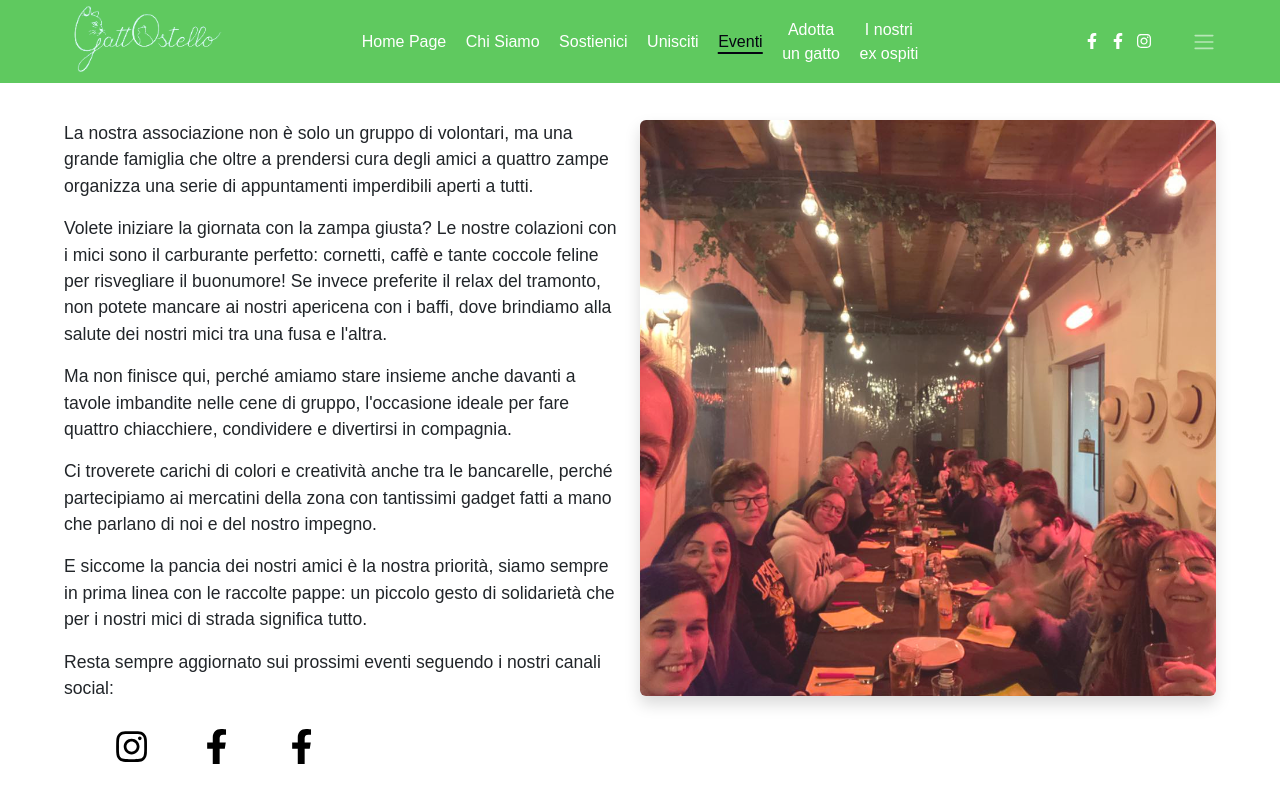
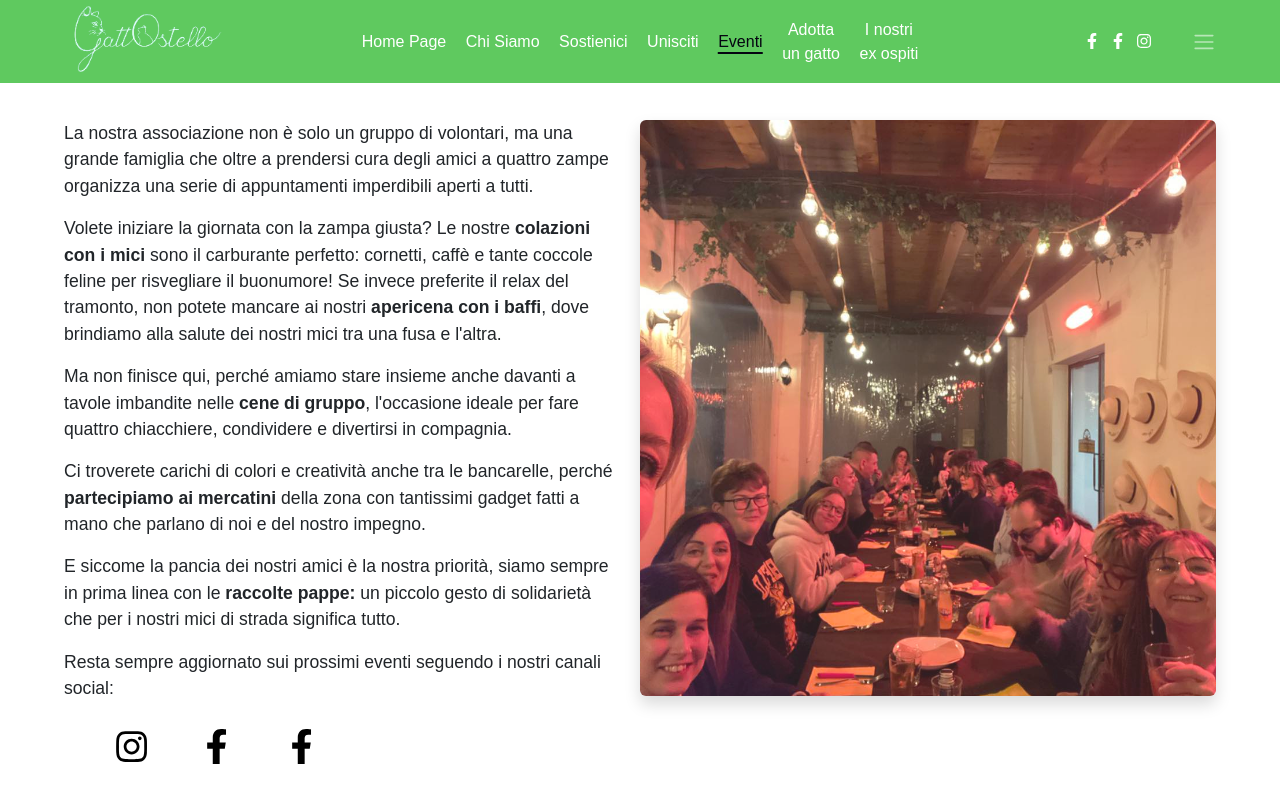
Before and after one commit to StefanoSalaa98/Gattostello, a React (Vite) app in the folder frontend/: page /eventi in a window 1280 px wide. Shown: the top 800 px of the page. Built offline with nearby package versions, Linux system fonts and the light colour scheme.

Commit message:
Evidenzia parole importanti

```diff
--- a/frontend/src/pages/Eventi.jsx
+++ b/frontend/src/pages/Eventi.jsx
@@ -36,16 +36,16 @@ export default function Eventi() {
                         appuntamenti imperdibili aperti a tutti.
                     </p>
                     <p>
-                        Volete iniziare la giornata con la zampa giusta? Le nostre colazioni con i mici sono il carburante perfetto: cornetti, caffè e tante coccole feline per risvegliare il buonumore! Se invece preferite il relax del tramonto, non potete mancare ai nostri apericena con i baffi, dove brindiamo alla salute dei nostri mici tra una fusa e l'altra.
+                        Volete iniziare la giornata con la zampa giusta? Le nostre <strong> colazioni con i mici </strong> sono il carburante perfetto: cornetti, caffè e tante coccole feline per risvegliare il buonumore! Se invece preferite il relax del tramonto, non potete mancare ai nostri <strong> apericena con i baffi</strong>, dove brindiamo alla salute dei nostri mici tra una fusa e l'altra.
                     </p>
                     <p>
-                        Ma non finisce qui, perché amiamo stare insieme anche davanti a tavole imbandite nelle cene di gruppo, l'occasione ideale per fare quattro chiacchiere, condividere e divertirsi in compagnia.
+                        Ma non finisce qui, perché amiamo stare insieme anche davanti a tavole imbandite nelle <strong> cene di gruppo</strong>, l'occasione ideale per fare quattro chiacchiere, condividere e divertirsi in compagnia.
                     </p>
                     <p>
-                        Ci troverete carichi di colori e creatività anche tra le bancarelle, perché partecipiamo ai mercatini della zona con tantissimi gadget fatti a mano che parlano di noi e del nostro impegno.
+                        Ci troverete carichi di colori e creatività anche tra le bancarelle, perché <strong> partecipiamo ai mercatini </strong> della zona con tantissimi gadget fatti a mano che parlano di noi e del nostro impegno.
                     </p>
                     <p>
-                        E siccome la pancia dei nostri amici è la nostra priorità, siamo sempre in prima linea con le raccolte pappe: un piccolo gesto di solidarietà che per i nostri mici di strada significa tutto.
+                        E siccome la pancia dei nostri amici è la nostra priorità, siamo sempre in prima linea con le <strong> raccolte pappe: </strong>un piccolo gesto di solidarietà che per i nostri mici di strada significa tutto.
                     </p>
                     <p>
                         Resta sempre aggiornato sui prossimi eventi seguendo i nostri canali social:
```
